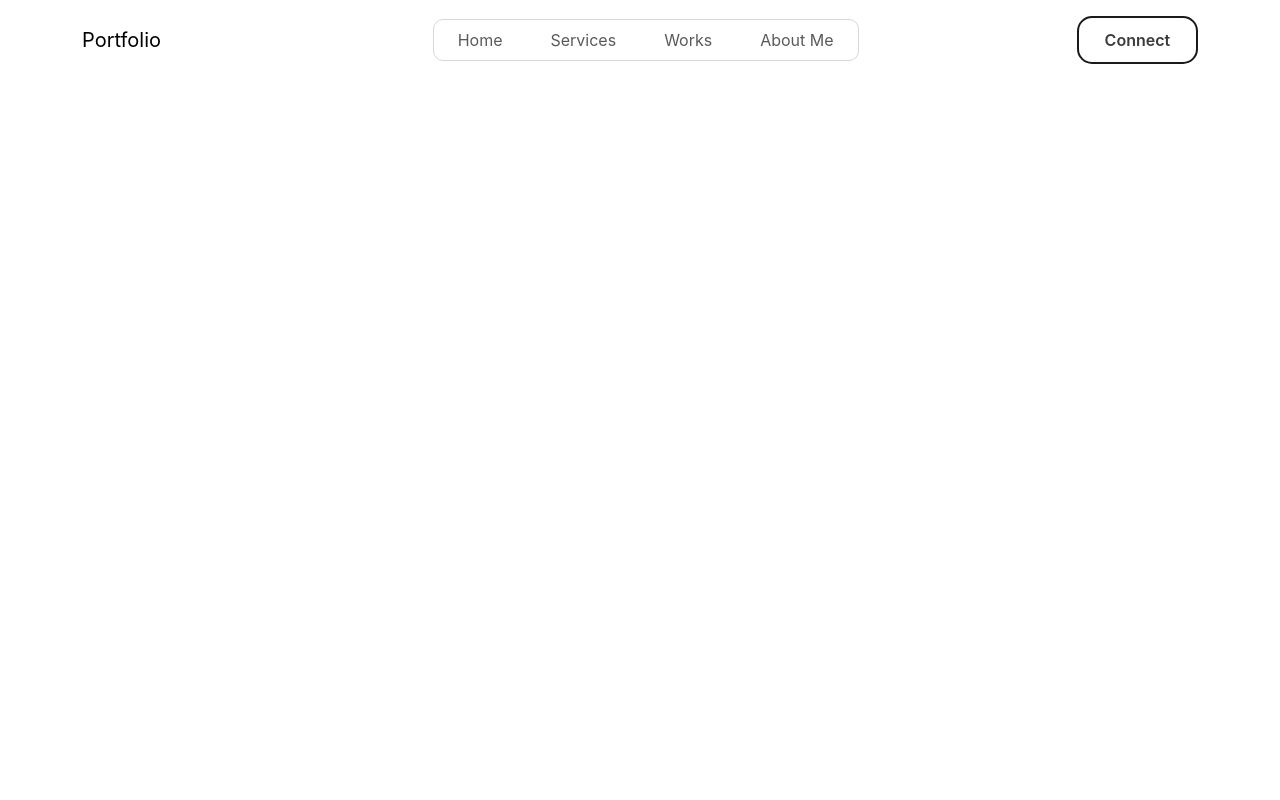
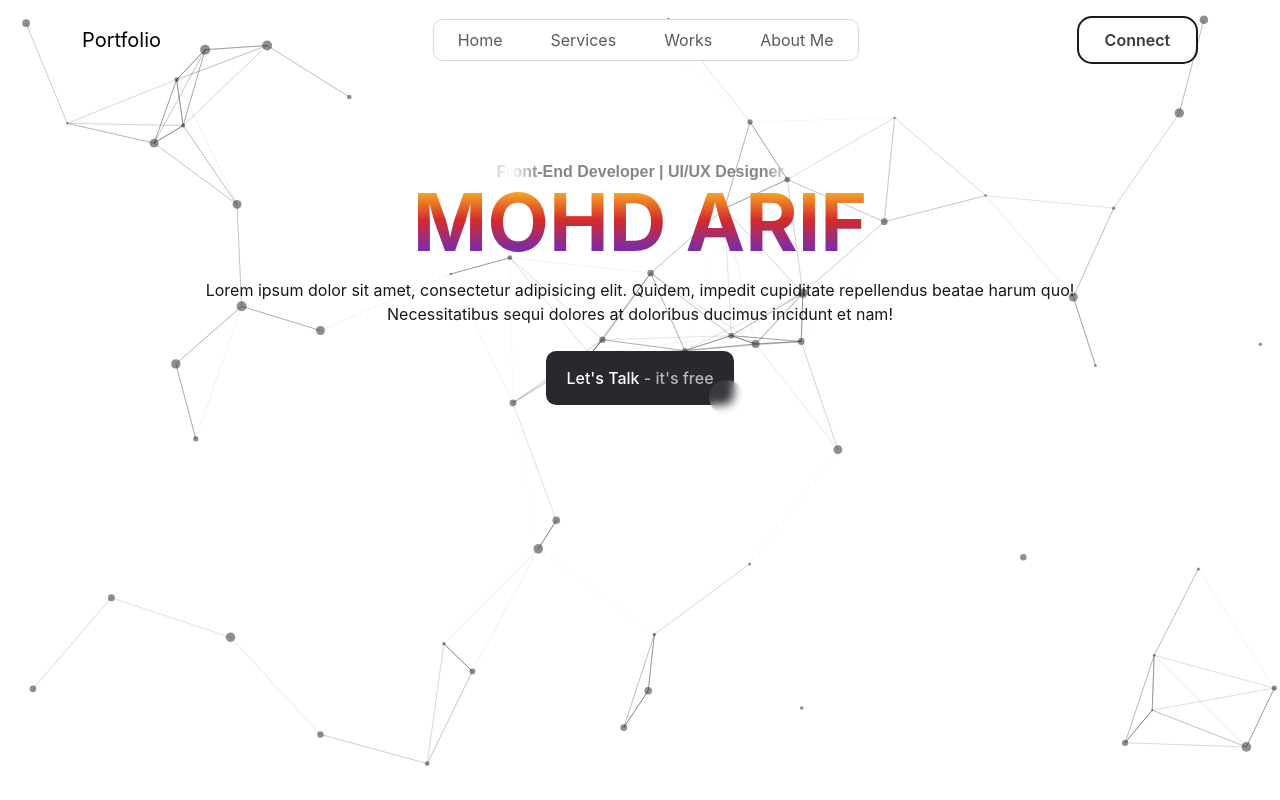
Before and after one commit to mohdArif01/MyPortfolio, a React (Create React App) app: page / in a window 1280 px wide. Built offline with nearby package versions, Linux system fonts and the light colour scheme.

Commit message:
Hero section has been updated

```diff
--- a/package.json
+++ b/package.json
@@ -8,8 +8,10 @@
     "@testing-library/user-event": "^13.5.0",
     "react": "^18.3.1",
     "react-dom": "^18.3.1",
+    "react-particles": "^2.12.2",
     "react-router-dom": "^6.23.1",
     "react-scripts": "5.0.1",
+    "tsparticles-slim": "^2.12.0",
     "web-vitals": "^2.1.4"
   },
   "scripts": {
--- a/src/App.js
+++ b/src/App.js
@@ -1,13 +1,13 @@
 import './App.css';
 
-import Nav from './Components/Nav';
 import { BrowserRouter, Routes, Route } from 'react-router-dom';
+import Hero from './Pages/Hero';
 
 function App() {
   return (
     <BrowserRouter>
       <Routes>
-        <Route path='/' element={<Nav/>} />
+        <Route path='/' element={<Hero/>} />
       </Routes>
     </BrowserRouter>
   );
--- /dev/null
+++ b/src/Components/ParticlesContainer.jsx
@@ -0,0 +1,98 @@
+import { useCallback } from "react";
+import Particles from "react-particles";
+//import { loadFull } from "tsparticles"; // if you are going to use `loadFull`, install the "tsparticles" package too.
+import { loadSlim } from "tsparticles-slim"; // if you are going to use `loadSlim`, install the "tsparticles-slim" package too.
+
+const ParticlesContainer = () => {
+    const particlesInit = useCallback(async engine => {
+        console.log(engine);
+        // you can initiate the tsParticles instance (engine) here, adding custom shapes or presets
+        // this loads the tsparticles package bundle, it's the easiest method for getting everything ready
+        // starting from v2 you can add only the features you need reducing the bundle size
+        //await loadFull(engine);
+        await loadSlim(engine);
+    }, []);
+
+    const particlesLoaded = useCallback(async container => {
+        await console.log(container);
+    }, []);
+
+    return (
+        <Particles
+            id="tsparticles"
+            init={particlesInit}
+            loaded={particlesLoaded}
+            options={{
+                background: {
+                    color: {
+                        value: "#ffffff",
+                    },
+                },
+                fpsLimit: 120,
+                interactivity: {
+                    events: {
+                        onClick: {
+                            enable: true,
+                            mode: "push",
+                        },
+                        onHover: {
+                            enable: true,
+                            mode: "repulse",
+                        },
+                        resize: true,
+                    },
+                    modes: {
+                        push: {
+                            quantity: 4,
+                        },
+                        repulse: {
+                            distance: 200,
+                            duration: 0.4,
+                        },
+                    },
+                },
+                particles: {
+                    color: {
+                        value: "#1f1f1f",
+                    },
+                    links: {
+                        color: "#3b3b3b",
+                        distance: 150,
+                        enable: true,
+                        opacity: 0.5,
+                        width: 1,
+                    },
+                    move: {
+                        direction: "none",
+                        enable: true,
+                        outModes: {
+                            default: "bounce",
+                        },
+                        random: false,
+                        speed: 1.6,
+                        straight: false,
+                    },
+                    number: {
+                        density: {
+                            enable: true,
+                            area: 800,
+                        },
+                        value: 50,
+                    },
+                    opacity: {
+                        value: 0.5,
+                    },
+                    shape: {
+                        type: "circle",
+                    },
+                    size: {
+                        value: { min: 1, max: 5 },
+                    },
+                },
+                detectRetina: true,
+            }}
+        />
+    );
+};
+
+export default ParticlesContainer;
--- /dev/null
+++ b/src/Pages/Hero.css
@@ -0,0 +1,154 @@
+.btn-shine {
+    margin-bottom: -10px;
+    position: relative;
+    color: #fff;
+    background: linear-gradient(to right, #9f9f9f 0, #fff 10%, #868686 20%);
+    -webkit-background-clip: text;
+    -webkit-text-fill-color: transparent;
+    animation: shine 3s infinite linear;
+    animation-fill-mode: forwards;
+    -webkit-text-size-adjust: none;
+    font-weight: 600;
+    font-size: 1rem;
+    text-decoration: none;
+    font-family: "Poppins", sans-serif;
+  }
+  @-moz-keyframes shine {
+    0% {
+      background-position: 0;
+    }
+    60% {
+      background-position: 180px;
+    }
+    100% {
+      background-position: 180px;
+    }
+  }
+  @-webkit-keyframes shine {
+    0% {
+      background-position: 0;
+    }
+    60% {
+      background-position: 180px;
+    }
+    100% {
+      background-position: 180px;
+    }
+  }
+  @-o-keyframes shine {
+    0% {
+      background-position: 0;
+    }
+    60% {
+      background-position: 180px;
+    }
+    100% {
+      background-position: 180px;
+    }
+  }
+  @keyframes shine {
+    0% {
+      background-position: 0;
+    }
+    60% {
+      background-position: 200px;
+    }
+    100% {
+      background-position: 330px;
+    }
+  }
+
+  .retro-grid-container{
+    margin-top: 80px;
+    text-align: center;
+  }
+
+
+  .retro-grid-text {
+    position: relative;
+    font-size: 5rem;
+    font-weight: bold;
+    background: linear-gradient(180deg, #FFC226 12.12%, #D32B2B 48%, #612CD0 87.84%);
+    -webkit-background-clip: text;
+    -webkit-text-fill-color: transparent;
+    z-index: 2;
+    cursor: grab;
+  }
+
+  .retro-grid-paragraph {
+    position: relative;
+    font-size: 1rem;
+    color: #171717;
+    margin-top: 1rem;
+    text-align: center;
+    z-index: 2;
+    cursor: grab;
+    max-width: 80%;
+    margin: 0 auto;    /* Center the text */
+  }
+
+  .button {
+    font-weight: 500;
+    margin-top: 25px;
+    padding: 15px 20px;
+    font-size: 16px;
+    background: transparent;
+    border: none;
+    position: relative;
+    color: #ffffff;
+    z-index: 1;
+  }
+
+  .button::after,
+  .button::before {
+    content: '';
+    position: absolute;
+    bottom: 0;
+    right: 0;
+    z-index: -99999;
+    transition: all .4s;
+  }
+
+  .button::before {
+    transform: translate(0%, 0%);
+    width: 100%;
+    height: 100%;
+    background: #28282d;
+    border-radius: 10px;
+  }
+
+  .button::after {
+    transform: translate(10px, 10px);
+    width: 35px;
+    height: 35px;
+    background: #ffffff15;
+    backdrop-filter: blur(5px);
+    border-radius: 50px;
+  }
+
+  .button:hover::before {
+    transform: translate(5%, 20%);
+    width: 110%;
+    height: 110%;
+  }
+
+  .button:hover::after {
+    border-radius: 10px;
+    transform: translate(0, 0);
+    width: 100%;
+    height: 100%;
+  }
+
+  .button:active::after {
+    transition: 0s;
+    transform: translate(0, 5%);
+  }
+
+  .letstalk{
+    font-weight: 500;
+    color: white;
+  }
+  .itsfree{
+    font-weight: 500;
+    color: rgb(184, 184, 184);
+  }
--- /dev/null
+++ b/src/Pages/Hero.jsx
@@ -0,0 +1,33 @@
+import React from "react";
+import { Link } from 'react-router-dom';
+
+import "../Pages/Hero.css";
+import Nav from "../Components/Nav";
+import ParticlesContainer from "../Components/ParticlesContainer";
+
+const Hero = () => {
+  return (
+    <>
+      <ParticlesContainer />
+      <Nav/>
+      <div className="retro-grid-container container">
+          <div className="mydet container d-flex flex-column align-items-center justify-content-center">
+            <p className="btn-shine brief">Front-End Developer | UI/UX Designer</p>
+            <h1 className="retro-grid-text">MOHD ARIF</h1>
+            <p className="retro-grid-paragraph ">
+              Lorem ipsum dolor sit amet, consectetur adipisicing elit. Quidem,
+              impedit cupiditate repellendus beatae harum quo! Necessitatibus
+              sequi dolores at doloribus ducimus incidunt et nam!
+            </p>
+            <Link to={'/contact'}>
+              <button type="button" className="btn button"> <span className="letstalk">Let's Talk</span>  <span className="itsfree" >- it's free</span> </button>
+            </Link>
+
+          </div>
+
+      </div>
+    </>
+  );
+};
+
+export default Hero;
```
Also changed, not shown: 1 other file (tests, documents, lock files or other folders).
